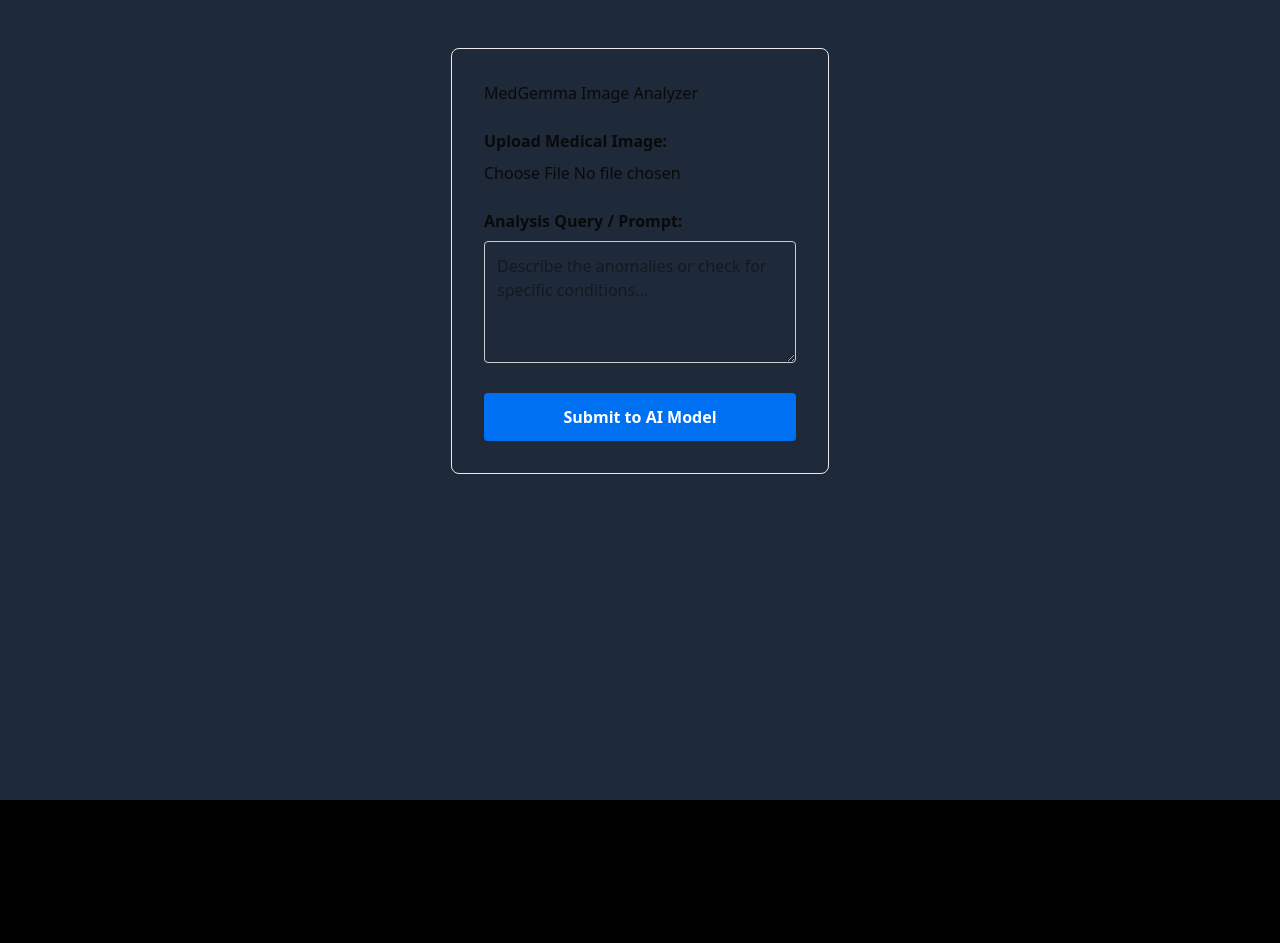
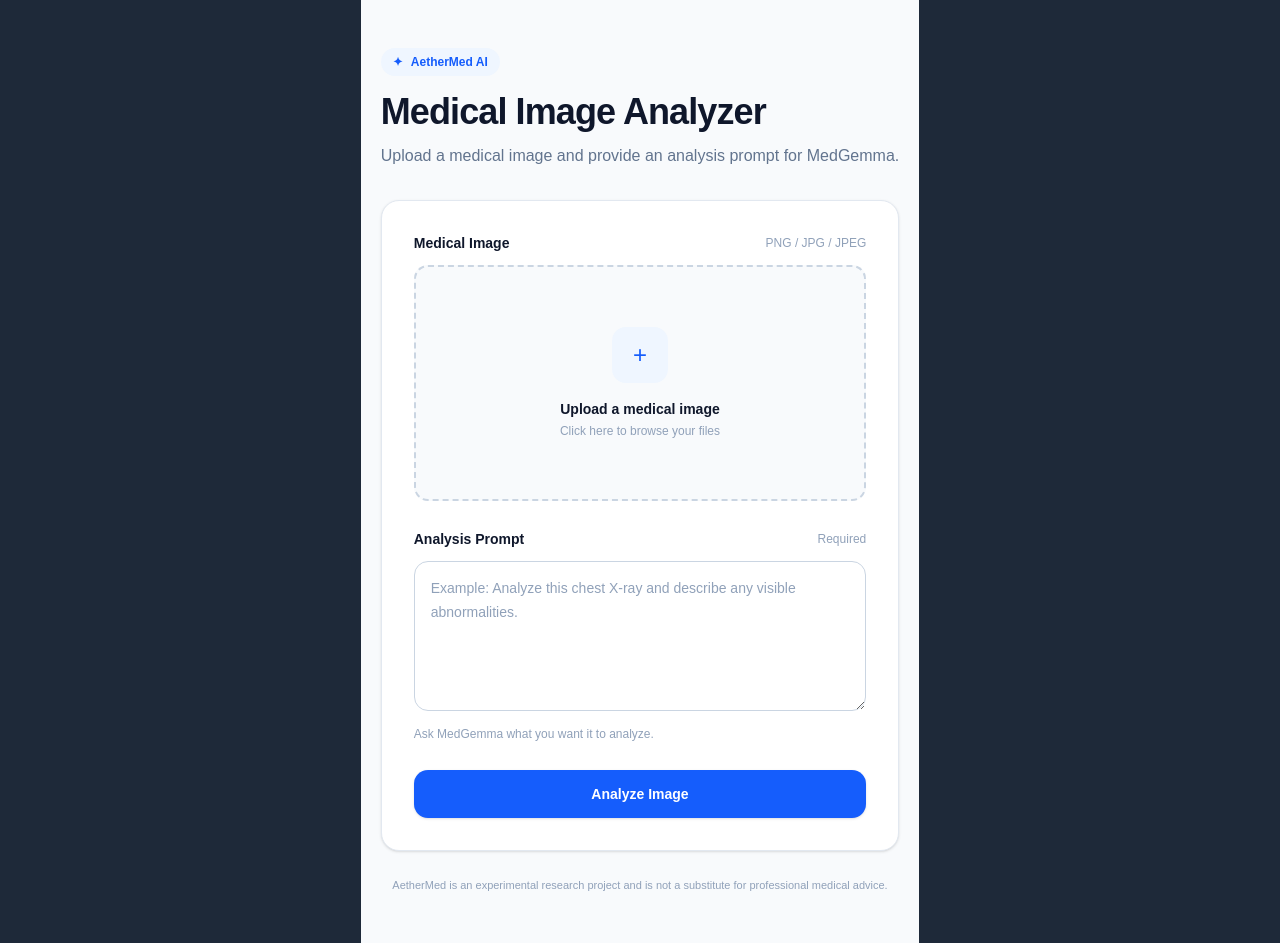
Before and after one commit to RudraMaywad13/aethermed, a Next.js app in the folder web/frontend/: page /dashboard in a window 1280 px wide. Before the commit the page ends 800 px from the top, so only its background shows below. Built offline with nearby package versions, Linux system fonts and the light colour scheme; a web font is replaced by a local one.

Commit message:
ui styling

```diff
--- a/web/frontend/components/upload.jsx
+++ b/web/frontend/components/upload.jsx
@@ -1,6 +1,6 @@
 'use client';
 
-import Markdown from 'markdown-to-jsx'
+import Markdown from 'markdown-to-jsx';
 import { useState } from 'react';
 
 export default function MedicalPredictor() {
@@ -39,10 +39,13 @@
         formData.append('prompt', prompt);
 
         try {
-            const response = await fetch('https://aethermed.onrender.com/predict', {
+            const response = await fetch(
+                'https://aethermed.onrender.com/predict',
+                {
                     method: 'POST',
                     body: formData,
-            });
+                }
+            );
 
             const data = await response.json();
 
@@ -51,11 +54,6 @@
                     data.detail || 'Failed to process the model request.'
                 );
             }
-
-            // Works with either:
-            // { "analysis": "..." }
-            // or:
-            // { "response": "..." }
 
             setResult(
                 data.analysis ||
@@ -73,169 +71,176 @@
     };
 
     return (
-        <div
-            style={{
-                maxWidth: '600px',
-                margin: '3rem auto',
-                padding: '2rem',
-                fontFamily: 'system-ui, sans-serif',
-                border: '1px solid #eaeaea',
-                borderRadius: '8px',
-            }}
-        >
-            <h2 style={{ marginBottom: '1.5rem' }}>
-                MedGemma Image Analyzer
-            </h2>
+        <main className="min-h-screen bg-slate-50 px-5 py-12">
+            <div className="mx-auto max-w-3xl">
+
+                {/* Header */}
+                <div className="mb-8">
+                    <div className="mb-4 inline-flex items-center gap-2 rounded-full bg-blue-50 px-3 py-1.5 text-xs font-semibold text-blue-600">
+                        <span>✦</span>
+                        AetherMed AI
+                    </div>
+
+                    <h1 className="text-3xl font-bold tracking-tight text-slate-900 sm:text-4xl">
+                        Medical Image Analyzer
+                    </h1>
+
+                    <p className="mt-3 max-w-2xl text-sm leading-6 text-slate-500 sm:text-base">
+                        Upload a medical image and provide an analysis
+                        prompt for MedGemma.
+                    </p>
+                </div>
+
+                {/* Form Card */}
+                <div className="rounded-2xl border border-slate-200 bg-white p-6 shadow-sm sm:p-8">
 
                     <form
                         onSubmit={handleSubmit}
-                style={{
-                    display: 'flex',
-                    flexDirection: 'column',
-                    gap: '1.5rem',
-                }}
+                        className="space-y-7"
                     >
-                {/* Image Upload */}
 
+                        {/* Upload */}
                         <div>
-                    <label
-                        style={{
-                            display: 'block',
-                            marginBottom: '0.5rem',
-                            fontWeight: 'bold',
-                        }}
-                    >
-                        Upload Medical Image:
+                            <div className="mb-3 flex items-center justify-between">
+                                <label className="text-sm font-semibold text-slate-900">
+                                    Medical Image
                                 </label>
 
+                                <span className="text-xs text-slate-400">
+                                    PNG / JPG / JPEG
+                                </span>
+                            </div>
+
+                            <label
+                                htmlFor="medical-image"
+                                className="group block cursor-pointer rounded-xl border-2 border-dashed border-slate-300 bg-slate-50 p-5 transition hover:border-blue-400 hover:bg-blue-50/30"
+                            >
+                                {previewUrl ? (
+                                    <div>
+                                        <img
+                                            src={previewUrl}
+                                            alt="Medical image preview"
+                                            className="mx-auto max-h-[380px] w-full rounded-lg bg-slate-900 object-contain"
+                                        />
+
+                                        <p className="mt-3 text-center text-sm font-medium text-blue-600">
+                                            Click to replace image
+                                        </p>
+                                    </div>
+                                ) : (
+                                    <div className="flex flex-col items-center justify-center py-10 text-center">
+                                        <div className="mb-4 flex h-14 w-14 items-center justify-center rounded-xl bg-blue-50 text-2xl text-blue-600">
+                                            +
+                                        </div>
+
+                                        <p className="text-sm font-semibold text-slate-900">
+                                            Upload a medical image
+                                        </p>
+
+                                        <p className="mt-1 text-xs text-slate-400">
+                                            Click here to browse your files
+                                        </p>
+                                    </div>
+                                )}
+
                                 <input
+                                    id="medical-image"
                                     type="file"
                                     accept="image/png, image/jpeg, image/jpg"
                                     onChange={handleFileChange}
+                                    className="hidden"
                                 />
+                            </label>
 
-                    {previewUrl && (
-                        <div style={{ marginTop: '1rem' }}>
-                            <p
-                                style={{
-                                    fontSize: '0.85rem',
-                                    color: '#666',
-                                }}
-                            >
-                                Image Preview:
-                            </p>
-
-                            <img
-                                src={previewUrl}
-                                alt="Medical image preview"
-                                style={{
-                                    maxWidth: '100%',
-                                    maxHeight: '300px',
-                                    borderRadius: '4px',
-                                }}
-                            />
+                            {file && (
+                                <div className="mt-2 rounded-lg bg-slate-50 px-3 py-2 text-xs text-slate-500">
+                                    Selected: {file.name}
                                 </div>
                             )}
                         </div>
 
                         {/* Prompt */}
-
                         <div>
+                            <div className="mb-3 flex items-center justify-between">
                                 <label
-                        style={{
-                            display: 'block',
-                            marginBottom: '0.5rem',
-                            fontWeight: 'bold',
-                        }}
+                                    htmlFor="analysis-prompt"
+                                    className="text-sm font-semibold text-slate-900"
                                 >
-                        Analysis Query / Prompt:
+                                    Analysis Prompt
                                 </label>
 
-                    <textarea
-                        rows={4}
-                        style={{
-                            width: '100%',
-                            padding: '0.75rem',
-                            borderRadius: '4px',
-                            border: '1px solid #ccc',
-                            resize: 'vertical',
-                        }}
-                        placeholder="Describe the anomalies or check for specific conditions..."
-                        value={prompt}
-                        onChange={(e) => setPrompt(e.target.value)}
-                    />
+                                <span className="text-xs text-slate-400">
+                                    Required
+                                </span>
                             </div>
 
-                {/* Submit Button */}
+                            <textarea
+                                id="analysis-prompt"
+                                rows={5}
+                                value={prompt}
+                                onChange={(e) =>
+                                    setPrompt(e.target.value)
+                                }
+                                placeholder="Example: Analyze this chest X-ray and describe any visible abnormalities."
+                                className="w-full resize-y rounded-xl border border-slate-300 bg-white px-4 py-3.5 text-sm leading-6 text-slate-900 outline-none transition placeholder:text-slate-400 focus:border-blue-500 focus:ring-4 focus:ring-blue-500/10"
+                            />
 
+                            <p className="mt-2 text-xs text-slate-400">
+                                Ask MedGemma what you want it to analyze.
+                            </p>
+                        </div>
+
+                        {/* Submit */}
                         <button
                             type="submit"
                             disabled={loading}
-                    style={{
-                        padding: '0.75rem',
-                        backgroundColor: loading ? '#ccc' : '#0070f3',
-                        color: 'white',
-                        border: 'none',
-                        borderRadius: '4px',
-                        cursor: loading ? 'not-allowed' : 'pointer',
-                        fontWeight: 'bold',
-                    }}
+                            className="w-full rounded-xl bg-blue-600 px-5 py-3.5 text-sm font-semibold text-white shadow-sm transition hover:bg-blue-700 hover:shadow-md disabled:cursor-not-allowed disabled:bg-slate-400"
                         >
                             {loading
                                 ? 'Analyzing with MedGemma...'
-                        : 'Submit to AI Model'}
+                                : 'Analyze Image'}
                         </button>
                     </form>
 
                     {/* Error */}
-
                     {error && (
-                <div
-                    style={{
-                        color: 'red',
-                        marginTop: '1.5rem',
-                        padding: '1rem',
-                        border: '1px solid red',
-                        borderRadius: '4px',
-                        backgroundColor: '#fff5f5',
-                    }}
-                >
+                        <div className="mt-6 rounded-xl border border-red-200 bg-red-50 px-4 py-3 text-sm leading-6 text-red-700">
                             <strong>Error:</strong> {error}
                         </div>
                     )}
+                </div>
 
                 {/* Result */}
+                {result && (
+                    <div className="mt-6 rounded-2xl border border-blue-100 bg-white p-6 shadow-sm sm:p-8">
+                        <div className="mb-5 flex items-center gap-3">
+                            <div className="flex h-10 w-10 items-center justify-center rounded-xl bg-blue-50 text-blue-600">
+                                ✦
+                            </div>
 
-            {result && (
-                <div
-                    style={{
-                        marginTop: '2rem',
-                        padding: '1.5rem',
-                        backgroundColor: '#f0f4f8',
-                        borderRadius: '6px',
-                        border: '1px solid #d0e2ff',
-                    }}
-                >
-                    <h3
-                        style={{
-                            marginTop: 0,
-                            color: '#004085',
-                        }}
-                    >
-                        AI Analysis Result:
-                    </h3>
+                            <div>
+                                <h2 className="text-lg font-bold text-slate-900">
+                                    AI Analysis
+                                </h2>
 
-                    <p
-                        style={{
-                            whiteSpace: 'pre-wrap',
-                            lineHeight: '1.6',
-                            margin: 0,
-                        }}
-                    >
-                        <Markdown>{result}</Markdown>
+                                <p className="text-xs text-slate-400">
+                                    Generated by MedGemma
                                 </p>
                             </div>
+                        </div>
+
+                        <div className="prose prose-slate max-w-none text-sm leading-7">
+                            <Markdown>{result}</Markdown>
+                        </div>
+                    </div>
                 )}
+
+                {/* Disclaimer */}
+                <p className="mx-auto mt-6 max-w-xl text-center text-[11px] leading-5 text-slate-400">
+                    AetherMed is an experimental research project and
+                    is not a substitute for professional medical advice.
+                </p>
             </div>
+        </main>
     );
 }
```
Lines whose indentation alone changed are shown as unchanged.
